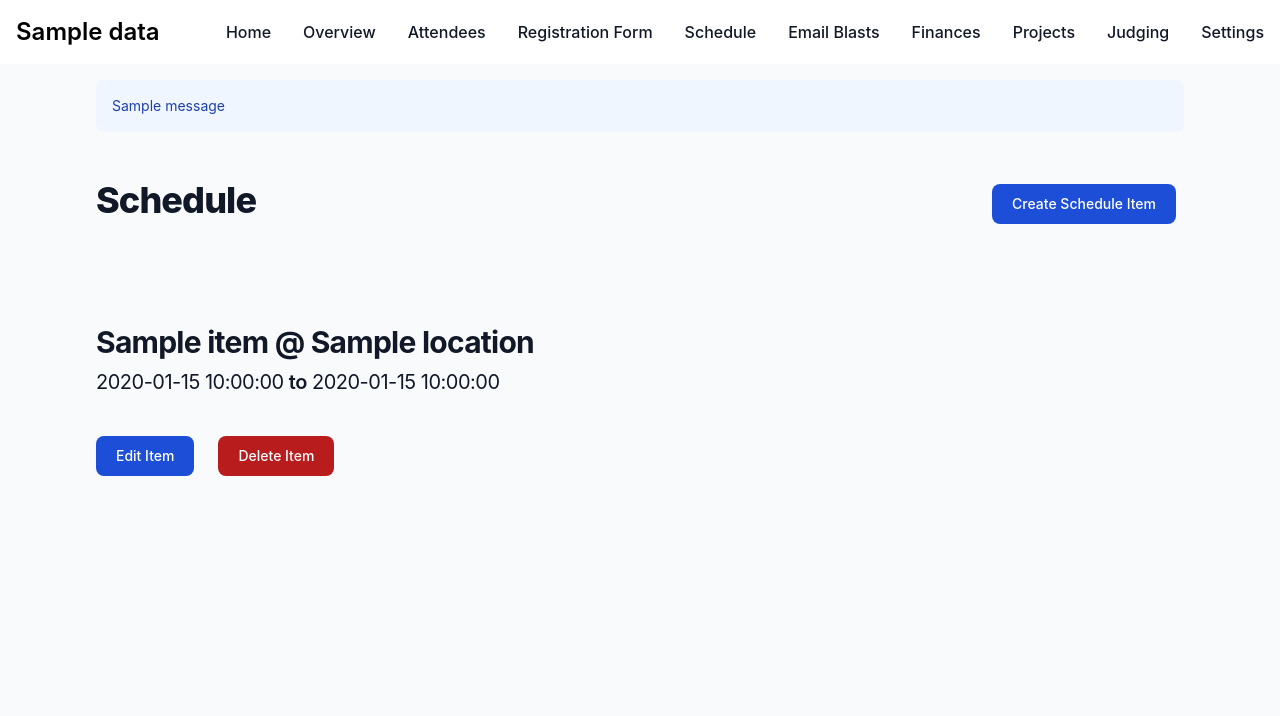
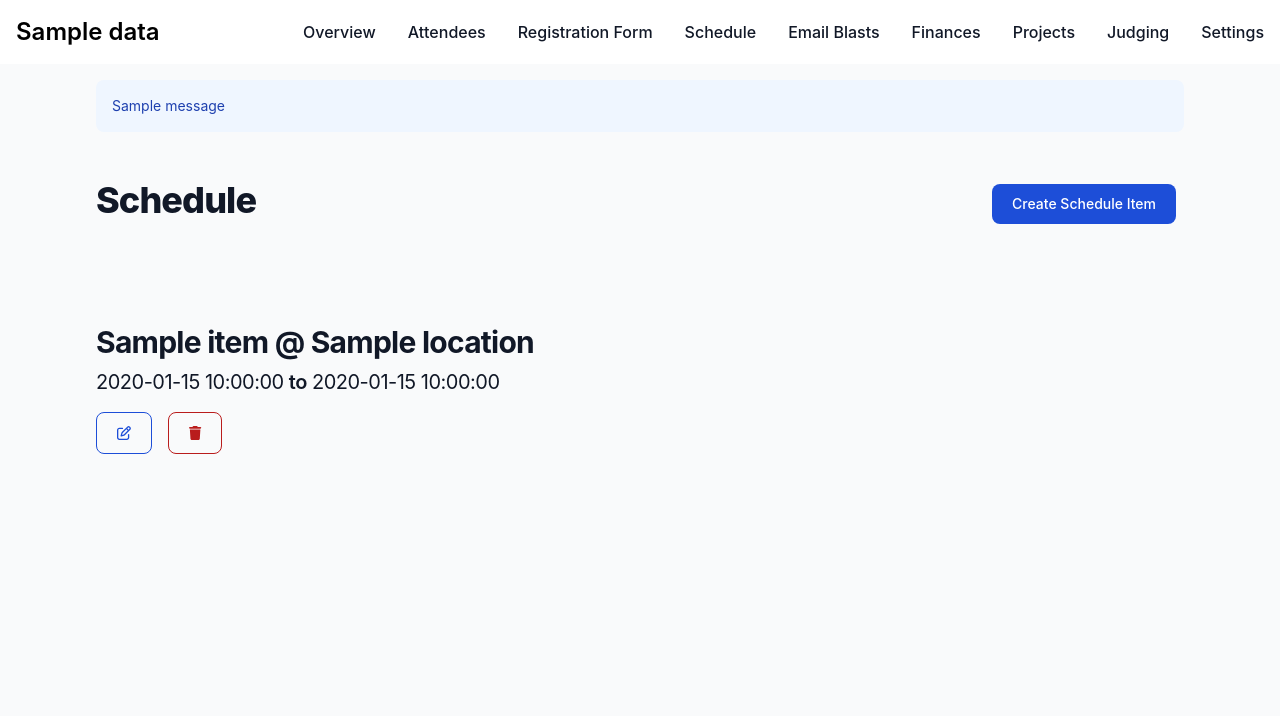
Before and after one commit to CoolCoderSJ/organizeAIO, a Flask app: template app/templates/schedule.html in a window 1280 px wide. Shown: the top 716 px of the page. Run offline with Flask 3, Linux system fonts and the light colour scheme; the template is opened without the code that fills it: most values are stand-ins (such as "Sample title", 1, 10 or a date in 2020); one stand-in notice (Sample message) is shown; parts of the project's set-up code (start-up, migrations or seed data) failed here and were passed over; some libraries are stand-ins or nearby versions.

Commit message:
ui/ux improvements

```diff
--- a/app/templates/messages.html
+++ b/app/templates/messages.html
@@ -196,7 +196,7 @@
                             <option value="{{ field['field_name'] }}">{{ field['field_name'] }}</option>
                             {% endfor %}
                         </select>
-                        <i class="fa-solid fa-circle-xmark mb-2 text-white cursor-pointer" onclick=remove("field_input_${document.getElementsByClassName('field_input').length}")></i>
+                        <i class="fa-solid fa-circle-xmark mb-2 dark:text-white cursor-pointer" onclick=remove("field_input_${document.getElementsByClassName('field_input').length}")></i>
                     </div>`
                 }
             </script>
@@ -235,7 +235,7 @@
                     document.getElementById("conditions_container").innerHTML += `
                     <div class="flex gap-4 mb-2" style="align-items: center;">
                         <input placeholder="Query" onkeyup="update_c(this.id)" id="condition_input_${document.getElementsByClassName('condition_input').length}" class="condition_input border border-gray-300 text-gray-900 text-sm rounded-lg focus:ring-blue-500 focus:border-blue-500 block w-full p-2.5 dark:bg-gray-700 dark:border-gray-600 dark:placeholder-gray-400 dark:text-white dark:focus:ring-blue-500 dark:focus:border-blue-500" required>
-                        <i class="fa-solid fa-circle-xmark mb-2 text-white cursor-pointer" onclick=remove_c("condition_input_${document.getElementsByClassName('condition_input').length}")></i>
+                        <i class="fa-solid fa-circle-xmark mb-2 dark:text-white cursor-pointer" onclick=remove_c("condition_input_${document.getElementsByClassName('condition_input').length}")></i>
                     </div>`
                 }
             </script>
--- a/app/templates/navigation.html
+++ b/app/templates/navigation.html
@@ -2,7 +2,7 @@
 
 <nav class="bg-white border-gray-200 dark:bg-gray-900">
   <div class="max-w-screen-xl flex flex-wrap items-center justify-between mx-auto p-4">
-    <a href="/" class="flex items-center space-x-3 rtl:space-x-reverse">
+    <a href="/hackathon/{{ data['id'] }}" class="flex items-center space-x-3 rtl:space-x-reverse">
         <span class="self-center text-2xl font-semibold whitespace-nowrap dark:text-white">{{ data['name'] }}</span>
     </a>
     <button data-collapse-toggle="navbar-default" type="button" class="inline-flex items-center p-2 w-10 h-10 justify-center text-sm text-gray-500 rounded-lg md:hidden hover:bg-gray-100 focus:outline-none focus:ring-2 focus:ring-gray-200 dark:text-gray-400 dark:hover:bg-gray-700 dark:focus:ring-gray-600" aria-controls="navbar-default" aria-expanded="false">
@@ -30,9 +30,6 @@
       {% set nonactiveClass = "block py-2 px-3 text-gray-900 rounded hover:bg-gray-100 md:hover:bg-transparent md:border-0 md:hover:text-blue-700 md:p-0 dark:text-white md:dark:hover:text-blue-500 dark:hover:bg-gray-700 dark:hover:text-white md:dark:hover:bg-transparent" %}
       {% set activeClass = "block py-2 px-3 text-white bg-blue-700 rounded md:bg-transparent md:text-blue-700 md:p-0 dark:text-white md:dark:text-blue-500" %}
       <ul class="font-medium flex flex-col p-4 md:p-0 mt-4 border border-gray-100 rounded-lg bg-gray-50 md:flex-row md:space-x-8 rtl:space-x-reverse md:mt-0 md:border-0 md:bg-white dark:bg-gray-800 md:dark:bg-gray-900 dark:border-gray-700">
-        <li>
-          <a data-umami-event="navigate" data-umami-event-navigate="nav-home" href="/" class="{{ nonactiveClass }}">Home</a>
-        </li>
         <li>
           <a data-umami-event="navigate" data-umami-event-navigate="nav-overview" id="overview" href="/hackathon/{{ data['id'] }}" class="{{ nonactiveClass }}">Overview</a>
         </li>
--- a/app/templates/projects.html
+++ b/app/templates/projects.html
@@ -46,8 +46,8 @@
             <h5 class="mb-2 text-2xl font-bold tracking-tight text-gray-900 dark:text-white">{{ item['name'] }}</h5>
             <p class="mb-3 font-normal text-gray-700 dark:text-gray-400">{{ ", ".join(item['owner']) }}<br></p>
             <button type="button" class="inline-flex items-center px-3 py-2 text-sm font-medium text-center text-white bg-blue-700 rounded-lg hover:bg-blue-800 focus:ring-4 focus:outline-none focus:ring-blue-300 dark:bg-blue-600 dark:hover:bg-blue-700 dark:focus:ring-blue-800" data-modal-target="links_modal__{{ item['$id'] }}" data-modal-toggle="links_modal__{{ item['$id'] }}">Open Links</button>
-            <button type="button" class="inline-flex items-center px-3 py-2 text-sm font-medium text-center text-white bg-blue-700 rounded-lg hover:bg-blue-800 focus:ring-4 focus:outline-none focus:ring-blue-300 dark:bg-blue-600 dark:hover:bg-blue-700 dark:focus:ring-blue-800" data-modal-target="edit_modal__{{ item['$id'] }}" data-modal-toggle="edit_modal__{{ item['$id'] }}">Edit</button>
-            <button type="button" class="inline-flex items-center px-3 py-2 text-sm font-medium text-center text-white bg-blue-700 rounded-lg hover:bg-red-800 focus:ring-4 focus:outline-none focus:ring-red-300 dark:bg-red-600 dark:hover:bg-red-700 dark:focus:ring-red-800" data-modal-target="delete_modal__{{ item['$id'] }}" data-modal-toggle="delete_modal__{{ item['$id'] }}">Delete</button>
+            <button type="button" class="inline-flex items-center px-3 py-2.5 h-full text-blue-700 hover:text-white border border-blue-700 hover:bg-blue-800 focus:ring-4 focus:outline-none focus:ring-blue-300 font-medium rounded-lg text-sm text-center dark:border-blue-500 dark:text-blue-500 dark:hover:text-white dark:hover:bg-blue-500 dark:focus:ring-blue-800" data-modal-target="edit_modal__{{ item['$id'] }}" data-modal-toggle="edit_modal__{{ item['$id'] }}"><i class="fa-regular fa-pen-to-square"></i></button>
+            <button type="button" class="inline-flex items-center px-3 py-2.5 h-full text-red-700 hover:text-white border border-red-700 hover:bg-red-800 focus:ring-4 focus:outline-none focus:ring-red-300 font-medium rounded-lg text-sm text-center dark:border-red-500 dark:text-red-500 dark:hover:text-white dark:hover:bg-red-600 dark:focus:ring-red-900" data-modal-target="delete_modal__{{ item['$id'] }}" data-modal-toggle="delete_modal__{{ item['$id'] }}"><i class="fa-solid fa-trash"></i></button>
         </div>
     </div>
     {% endfor %}
--- a/app/templates/schedule.html
+++ b/app/templates/schedule.html
@@ -19,14 +19,13 @@
     <li id="{{ item['$id'] }}" style="list-style: none; align-items: center" class="w-full md:w-[50%] mb-6 rounded-lg">
             <h3 class="mb-2 text-3xl tracking-tight font-bold text-gray-900 dark:text-white">{{ item['name'] }} {% if item['location'] %}@{%endif%} {{ item['location'] }}</h3>
             <p class="mb-4 text-xl tracking-tight text-gray-900 dark:text-white">{{ item['startDateTime'] }} <span class="font-semibold">to</span> {{ item['endDateTime'] }}</p>
-            <br>
             <div class="flex gap-4">
-                <button id="editAttrButton" class="text-white bg-primary-700 hover:bg-primary-800 focus:ring-4 focus:ring-primary-300 font-medium rounded-lg text-sm px-5 py-2.5 mr-2 mb-2 dark:bg-primary-600 dark:hover:bg-primary-700 focus:outline-none dark:focus:ring-primary-800" type="button" data-modal-target="edit_q_drawer__{{ item['$id'] }}" data-modal-toggle="edit_q_drawer__{{ item['$id'] }}">
-                    Edit Item
+                <button id="editAttrButton" class="text-blue-700 hover:text-white border border-blue-700 hover:bg-blue-800 focus:ring-4 focus:outline-none focus:ring-blue-300 font-medium rounded-lg text-sm px-5 py-2.5 text-center mb-2 dark:border-blue-500 dark:text-blue-500 dark:hover:text-white dark:hover:bg-blue-500 dark:focus:ring-blue-800" type="button" data-modal-target="edit_q_drawer__{{ item['$id'] }}" data-modal-toggle="edit_q_drawer__{{ item['$id'] }}">
+                    <i class="fa-regular fa-pen-to-square"></i>
                 </button>
 
-                <button id="deleteAttrButton" class="text-white bg-red-700 hover:bg-red-800 focus:ring-4 focus:ring-red-300 font-medium rounded-lg text-sm px-5 py-2.5 mr-2 mb-2 dark:bg-red-600 dark:hover:bg-red-700 focus:outline-none dark:focus:ring-red-800" type="button" data-modal-target="delete_q_modal__{{ item['$id'] }}" data-modal-toggle="delete_q_modal__{{ item['$id'] }}">
-                    Delete Item
+                <button id="deleteAttrButton" class="text-red-700 hover:text-white border border-red-700 hover:bg-red-800 focus:ring-4 focus:outline-none focus:ring-red-300 font-medium rounded-lg text-sm px-5 py-2.5 text-center mb-2 dark:border-red-500 dark:text-red-500 dark:hover:text-white dark:hover:bg-red-600 dark:focus:ring-red-900" type="button" data-modal-target="delete_q_modal__{{ item['$id'] }}" data-modal-toggle="delete_q_modal__{{ item['$id'] }}">
+                    <i class="fa-solid fa-trash"></i>
                 </button>
 
                 <div id="delete_q_modal__{{ item['$id'] }}" tabindex="-1" aria-hidden="true" class="hidden overflow-y-auto overflow-x-hidden fixed top-0 right-0 left-0 z-50 justify-center items-center w-full md:inset-0 h-modal md:h-full">
```
Also changed, not shown: app/templates/public_registration.html (+0 -11 lines), app/templates/registration_form.html (+9 -9 lines).
